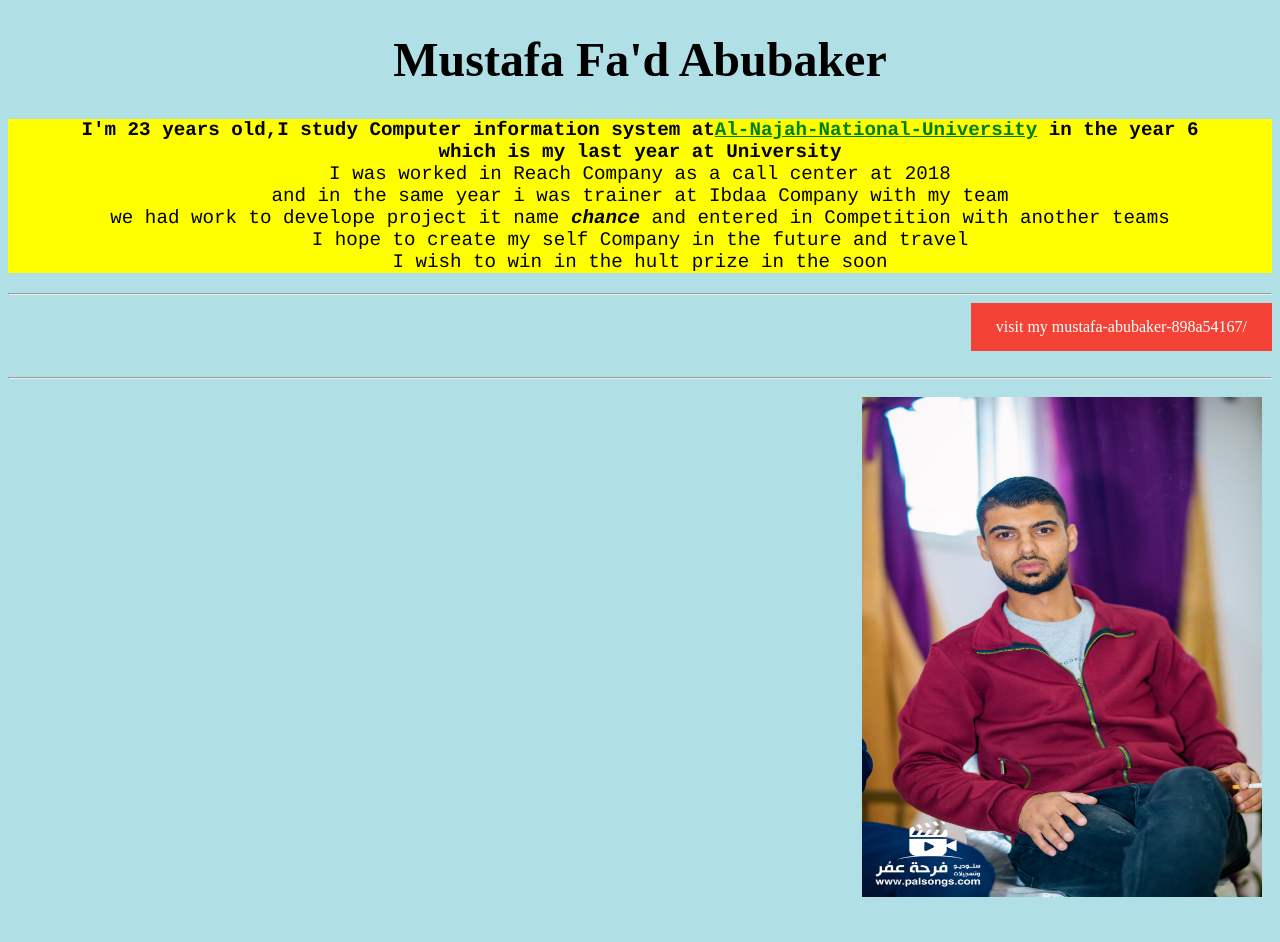
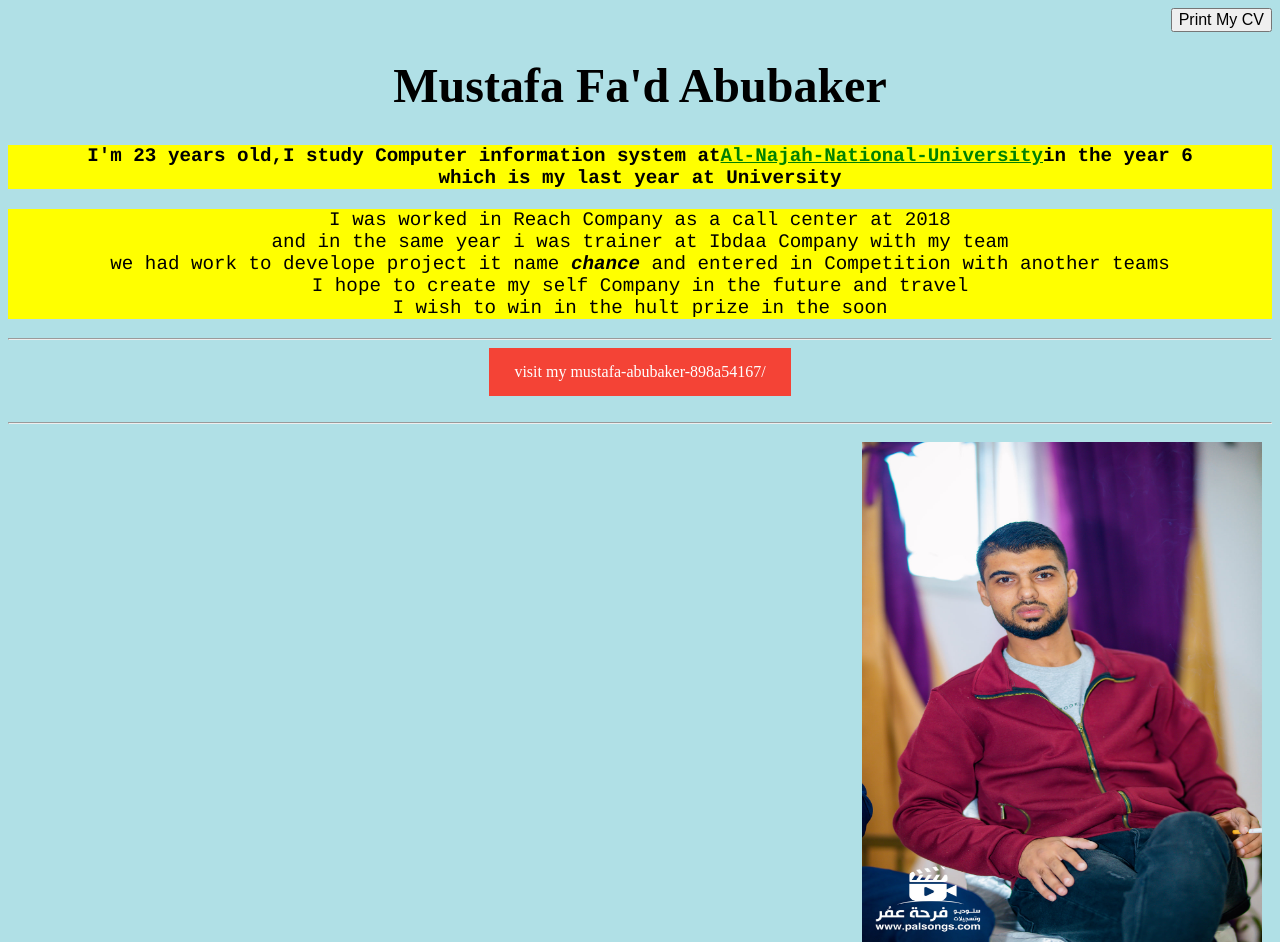
Before and after one commit to mustafa-4/mustafa-4.github.io, a plain HTML site: page index.html in a window 1280 px wide. Before the commit the page ends 907 px from the top, so only its background shows below. Drawn offline with Linux system fonts and the light colour scheme.

Commit message:
Add files via upload

```diff
--- a/index.html
+++ b/index.html
@@ -1,36 +1,40 @@
 <!DOCTYPE html>
 <html>
 <head>
+
+<meta name="viewport" content="width=device-width, initial-scale=1">
  <link rel="stylesheet" href="mystyles.css">
-	<h1>Mustafa Fa'd Abubaker</h1>
 	<title>Mustafa Fa'd Abubaker</title>
 </head>
 <body>
-<p>
 
-   <b>I'm 23 years old,I study Computer information system at<a href="https://www.najah.edu/">Al-Najah-National-University</a>
-	in the year 6<br>
-	which is my last year at University <br></b>
-
-	I was worked in Reach Company as a call center at 2018<br>
+<button id="dropbtn" onclick="Mustafa()">Print My CV</button><br>
+<header> <h1 id="HH" onclick="mustafa()">Mustafa Fa'd Abubaker</h1> </header>
+<p id="iu"><b>I'm 23 years old,I study Computer information system at<a href="https://www.najah.edu/">Al-Najah-National-University</a>in the year 6<br>
+	which is my last year at University </p> </b><p>I was worked in Reach Company as a call center at 2018<br>
     and in the same year i was trainer at Ibdaa Company with my team<br>
-
-	we had work to develope project it name <b id="T">chance</b> and entered in Competition with another teams
-	    <br>
-
-    I hope to create my self Company in the future and travel<br>
-    I  wish to win in the hult prize in the soon
-
-</p>
-<hr>
-<div class="M">
+	we had work to develope project it name <b id="T">chance</b> and entered in Competition with another teams <br>I hope to create my self Company in the future and travel<br>I wish to win in the hult prize in the soon
+</p><hr>
 <a id="E" href="https://www.linkedin.com/in/mustafa-abubaker-898a54167/"target="_blank">  visit my mustafa-abubaker-898a54167/ </a>
-<br> <br>
-</div>
-<hr>
+<br><br><hr>
 <a href="www.facebook.com/mustafa.abubaker333"target="_blank">
 <img src="Private.jpg"alt="mustafa.abubaker333">
 </a>
+<script>
+	function Mustafa(){window.print()};
+	function mustafa(){window.alert('Welcome, please let me know if you have any questions')};
 
+ document.getElementById("iu").onmouseover = function() {mouseOver()};
+document.getElementById("iu").onmouseout = function() {mouseOut()};
+
+function mouseOver() {
+  document.getElementById("iu").style.color = "red";
+}
+
+function mouseOut() {
+  document.getElementById("iu").style.color = "black";
+}
+
+</script>
 </body>
 </html>
--- a/mystyles.css
+++ b/mystyles.css
@@ -1,40 +1,49 @@
 body{
 	background-color:powderblue;
-
+	text-align: center;
 }
 h1{
 	font-size:300%;
-	text-align: center;
+
 }
 img{
 	float:right;
 	width:400px;
 	height:500px;
 	padding:10px;
+
 }
 p{
 	font-family:courier;
 	background-color: yellow;
- text-align: center;
+
   font-size:120%;
 }
 a{
 	color: green;
-}
-.M{
-	text-align:right;
 
 }
+
 #E:link,#E:visited{
 background-color: #f44336;
   color: white;
   padding: 15px 25px;
-  text-align: center;
+  text-align: right;
   text-decoration: none;
   display: inline-block;
+
 }
 #E:hover,#E:active{
-background-color: green;}
+text-align: right;
+background-color: green;
+}
 #T{
 font-style: italic;
 }
+
+
+#dropbtn{
+  font-size: 16px;
+  float: right;
+
+}
```
